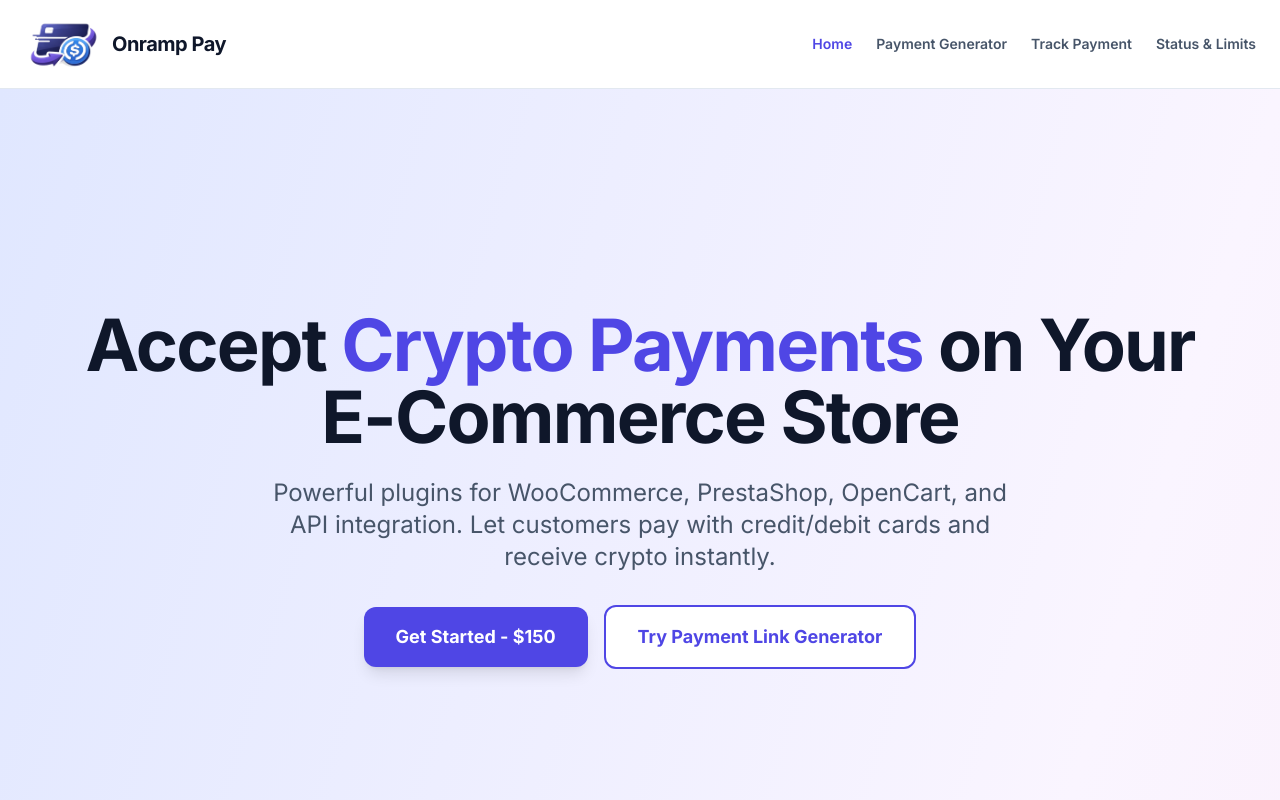
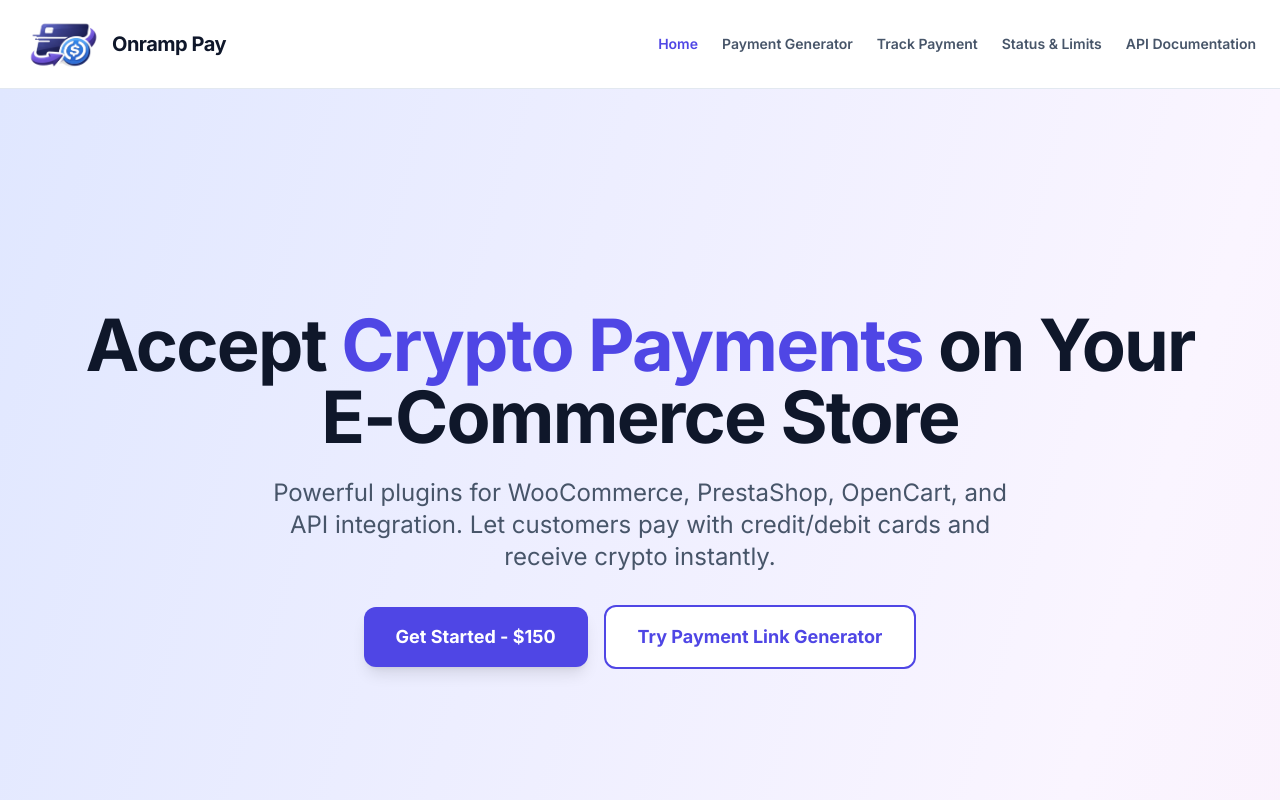
Before and after one commit to Timileyin105/onramp-pay, a Next.js app: page / in a window 1280 px wide. Shown: the top 800 px of the page. Built offline with nearby package versions, Linux system fonts and the light colour scheme.

Commit message:
minor update

```diff
--- a/app/layout.tsx
+++ b/app/layout.tsx
@@ -109,6 +109,10 @@ export default function RootLayout({
                                                 Terms of Use
                                           </Link>
                                           <span className="hidden md:inline text-slate-600">•</span>
+                                          <a href="https://documenter.getpostman.com/view/15018241/2sBXc7M4ud" target="_blank" rel="noopener noreferrer" className="text-sm font-medium text-slate-300 hover:text-white transition-colors">
+                                                API Documentation
+                                          </a>
+                                          <span className="hidden md:inline text-slate-600">•</span>
                                           <a href="#" className="text-sm font-medium text-slate-300 hover:text-white transition-colors">
                                                 Contact Support
                                           </a>
--- a/components/Header.tsx
+++ b/components/Header.tsx
@@ -15,6 +15,7 @@ const Header: React.FC = () => {
             { path: '/payment-generator', label: 'Payment Generator' },
             { path: '/track-payment', label: 'Track Payment' },
             { path: '/minimum-amounts', label: 'Status & Limits' },
+            { path: 'https://documenter.getpostman.com/view/15018241/2sBXc7M4ud', label: 'API Documentation', external: true },
       ];
 
       const closeMenu = () => setIsMenuOpen(false);
@@ -31,6 +32,17 @@ const Header: React.FC = () => {
                               {/* Desktop Navigation */}
                               <nav className="hidden md:flex items-center gap-6">
                                     {navLinks.map((link) => (
+                                          link.external ? (
+                                                <a
+                                                      key={link.path}
+                                                      href={link.path}
+                                                      target="_blank"
+                                                      rel="noopener noreferrer"
+                                                      className="text-sm font-semibold text-slate-600 hover:text-indigo-600 transition-colors"
+                                                >
+                                                      {link.label}
+                                                </a>
+                                          ) : (
                                                 <Link
                                                       key={link.path}
                                                       href={link.path}
@@ -38,6 +50,7 @@ const Header: React.FC = () => {
                                                 >
                                                       {link.label}
                                                 </Link>
+                                          )
                                     ))}
                               </nav>
 
@@ -90,6 +103,18 @@ const Header: React.FC = () => {
                                           <nav className="flex-1 overflow-y-auto p-6">
                                                 <div className="space-y-2">
                                                       {navLinks.map((link) => (
+                                                            link.external ? (
+                                                                  <a
+                                                                        key={link.path}
+                                                                        href={link.path}
+                                                                        target="_blank"
+                                                                        rel="noopener noreferrer"
+                                                                        onClick={closeMenu}
+                                                                        className="block px-4 py-3 rounded-xl font-semibold transition-all text-slate-700 hover:bg-slate-100"
+                                                                  >
+                                                                        {link.label}
+                                                                  </a>
+                                                            ) : (
                                                                   <Link
                                                                         key={link.path}
                                                                         href={link.path}
@@ -101,6 +126,7 @@ const Header: React.FC = () => {
                                                                   >
                                                                         {link.label}
                                                                   </Link>
+                                                            )
                                                       ))}
                                                 </div>
                                           </nav>
```
Also changed, not shown: 1 other file (tests, documents, lock files or other folders). Lines whose indentation alone changed are shown as unchanged.
